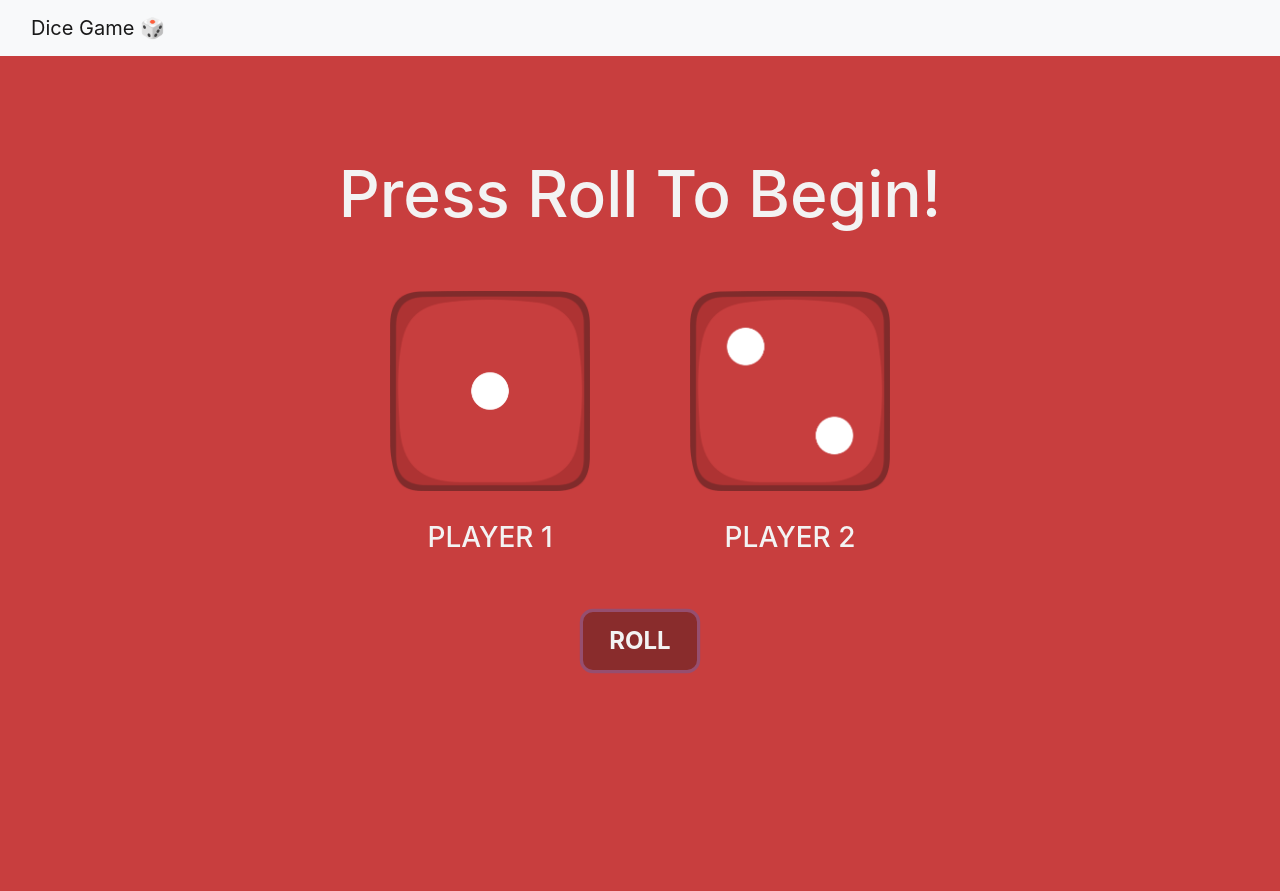
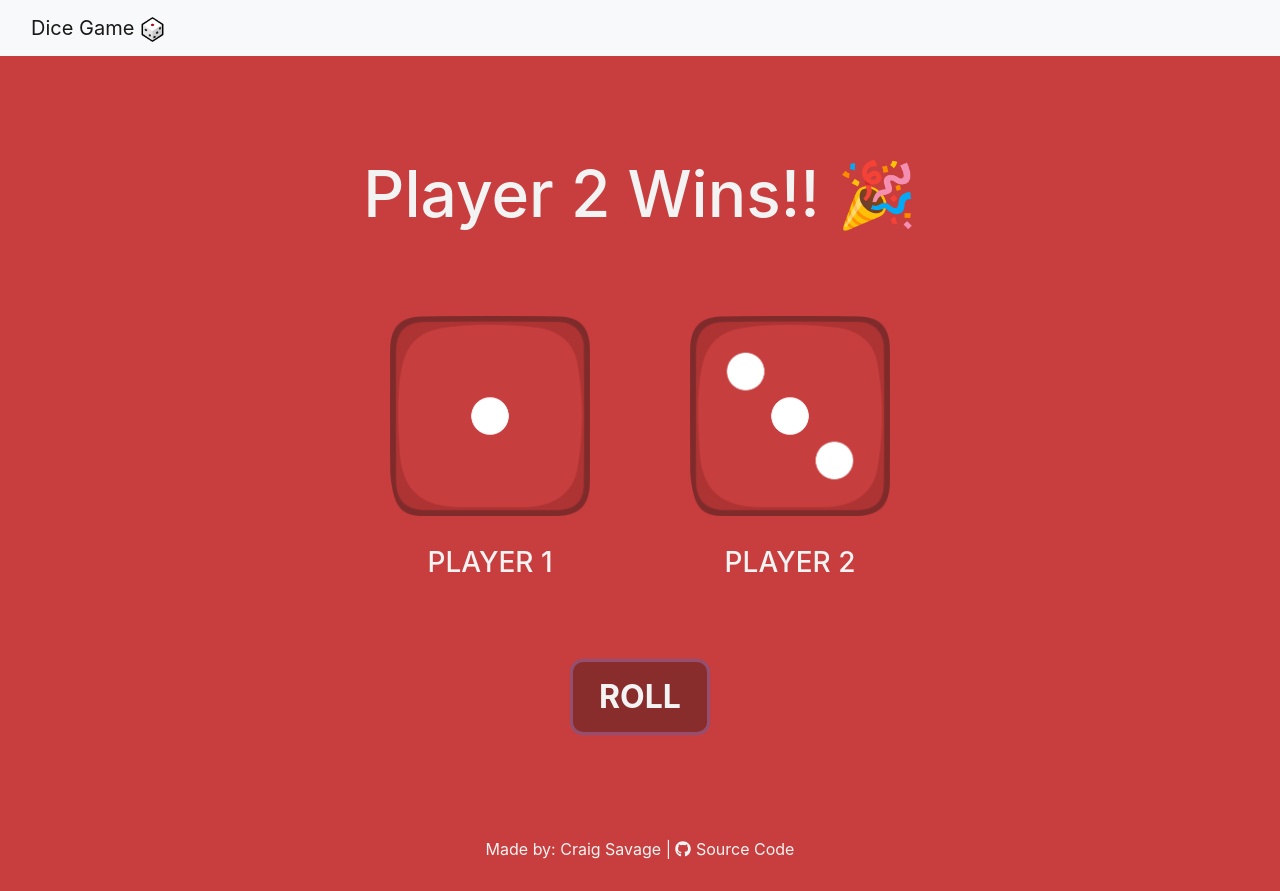
Before and after one commit to craigsavage/DiceGame, a plain HTML site: page index.html in a window 1280 px wide. Both pictures are taken after a click on the button "ROLL". Before the commit the page ends 800 px from the top, so only its background shows below. Drawn offline with nearby package versions, Linux system fonts and the light colour scheme.

Commit message:
Added dice rolling functionality and cleaned up styles

```diff
--- a/index.html
+++ b/index.html
@@ -5,13 +5,16 @@
     <meta name="viewport" content="width=device-width, initial-scale=1.0">
     <title>Dice Game 🎲</title>
 
+    <!-- Bootstrap -->
     <link rel="stylesheet" href="https://stackpath.bootstrapcdn.com/bootstrap/4.4.1/css/bootstrap.min.css" integrity="sha384-Vkoo8x4CGsO3+Hhxv8T/Q5PaXtkKtu6ug5TOeNV6gBiFeWPGFN9MuhOf23Q9Ifjh" crossorigin="anonymous">
+
+    <!-- Custom CSS -->
     <link rel="stylesheet" href="./public/css/styles.css">
 </head>
 <body>
     <nav class="navbar navbar-light bg-light nav-styles">
         <div class="container-fluid">
-            <a class="navbar-brand" href="#">Dice Game 🎲</a>
+            <a class="navbar-brand logo-style" href="#">Dice Game <img src="./public/images/Microsoft-Dice-Emoji.png" alt=""> </a>
         </div>
     </nav>
 
@@ -22,11 +25,11 @@
 
         <div class="d-flex justify-content-around dice-area">
             <div class="dice1">
-                <img class="p1Dice" src="./public/images/D1.png" alt="Dice image">
+                <img class="p1Dice" src="./public/images/D1.png" alt="Dice image" draggable="false">
                 <h3 class="player">Player 1</h3>
             </div>
             <div class="dice2">
-                <img class="p2Dice" src="./public/images/D2.png" alt="Dice image">
+                <img class="p2Dice" src="./public/images/D2.png" alt="Dice image" draggable="false">
                 <h3 class="player">Player 2</h3>
             </div>
         </div>
@@ -35,9 +38,16 @@
             <button class="btn roll" type="submit">Roll</button>
         </div>
 
+        <div class="footer">
+            <p>Made by: Craig Savage |
+            <a href="https://github.com/craigsavage/DiceGame"><i class="fab fa-github"></i> Source Code</a></p>
+        </div>
     </div>
 
+    <!-- Font Awesome -->
+    <script src="https://cdnjs.cloudflare.com/ajax/libs/font-awesome/5.13.0/js/all.min.js" integrity="sha256-KzZiKy0DWYsnwMF+X1DvQngQ2/FxF7MF3Ff72XcpuPs=" crossorigin="anonymous"></script>
 
-
+    <!-- Custom Scripts -->
+    <script src="./public/scripts/index.js"></script>
 </body>
 </html>
--- a/public/css/styles.css
+++ b/public/css/styles.css
@@ -13,27 +13,46 @@
 body {
     background-color: var(--color-red);
     color: var(--color-almostWhite);
+    text-align: center;
+}
+
+a {
+    color: var(--color-almostWhite);
+}
+
+a:hover {
+    color: var(--color-almostWhite);
+    text-decoration: none;
 }
 
 .nav-styles {
     background-color: var(--color-almostWhite);
 }
 
+.logo-style {
+    font-size: 1.25rem;
+}
+
+.logo-style img {
+    width: 25px;
+}
+
 .winner-display {
-    padding: 100px 0 50px 0;
+    padding: 100px 0 75px 0;
 }
 
 .winner-text {
     font-size: 4rem;
     text-align: center;
 }
+
 .dice-area {
     margin: auto;
-
     width: 600px;
 }
 
 .p1Dice, .p2Dice {
+    cursor: pointer;
     width: 200px;
 }
 
@@ -47,10 +66,10 @@ body {
     background-color: var(--color-darkRed);
     border-radius: 10px;
     color: var(--color-almostWhite);
-    font-size: 1.5rem;
+    font-size: 2rem;
     font-weight: 700;
     padding: 10px 25px;
-    margin: 50px auto;
+    margin: 75px auto;
     text-transform: uppercase;
 }
 
@@ -58,3 +77,7 @@ body {
     background-color: var(--color-darkRed);
     color: var(--color-almostWhite);
 }
+
+.footer {
+    margin: 30px;
+}
--- a/public/scripts/index.js
+++ b/public/scripts/index.js
@@ -0,0 +1,33 @@
+const dice1 = document.querySelector('.p1Dice');
+const dice2 = document.querySelector('.p2Dice');
+const winnerText = document.querySelector('.winner-text');
+const roll = document.querySelector('.roll');
+
+const diceSides = 6;
+
+roll.addEventListener('click', () => {
+    let p1Roll = rollDice(diceSides);
+    let p2Roll = rollDice(diceSides);
+
+    dice1.setAttribute('src', `./public/images/D${p1Roll}.png`)
+    dice2.setAttribute('src', `./public/images/D${p2Roll}.png`)
+
+    let winner = checkWinner(p1Roll, p2Roll);
+    winnerText.innerText = winner;
+});
+
+// Set random roll from 1 number of sides on the dice
+let rollDice = (sides) => {
+    return Math.floor(Math.random() * sides) + 1;
+}
+
+// Check which player got the higher number
+let checkWinner = (player1, player2) => {
+    if(player1 === player2) {
+        return 'WOW its a tie!! 😲'
+    } else if (player1 > player2) {
+        return 'Player 1 Wins!! 🎉'
+    } else {
+        return 'Player 2 Wins!! 🎉'
+    }
+}
```
Also changed, not shown: public/images/DiceGamePage.PNG (added), 1 other file.
